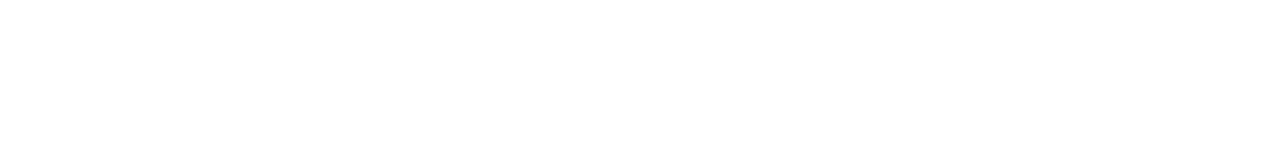
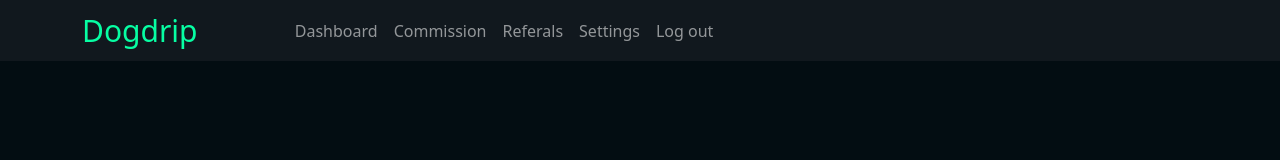
Before and after one commit to ayocryp/dogdrip-nft, a plain HTML site: page dashboard.html in a window 1280 px wide. Drawn offline with Linux system fonts and the light colour scheme.

Commit message:
new commit

```diff
--- /dev/null
+++ b/Sass/main.scss
@@ -0,0 +1,30 @@
+
+// Font
+// To be added here
+
+
+// Color
+$primary-color: #030d12;
+$secondary-color: #07fea3;
+$navbar: #11181e;
+$text: #e8eaea;
+
+* {
+  box-sizing: border-box;
+  padding: 0;
+  margin: 0;
+}
+
+.background {
+  background-color: $primary-color;
+}
+
+#nav-bg {
+  background-color: $navbar;
+  .logo {
+    text-decoration: none;
+    color: $secondary-color;
+    font-size: 30px;
+    margin-right: 8%;
+  }
+}
--- a/dashboard.html
+++ b/dashboard.html
@@ -1,20 +1,77 @@
+<!DOCTYPE html>
 <html lang="en">
 <head>
     <meta charset="UTF-8">
     <meta http-equiv="X-UA-Compatible" content="IE=edge">
-    <meta name="viewport" content="width=device-width, initial-scale=1.0">
-    <title>Dashboard</title>
+    <meta name="viewport" content="width=, initial-scale=1.0">
+    <title>Welcome to your Dashboard</title>
+    <link rel="stylesheet" href="/css/main.css">
+    <link rel="stylesheet" href="/bootstrap-5.1.3-dist/css/bootstrap.css">
 </head>
-<body>
+<body class="background">
+
+
+     <!-- Navigation -->
+
+     <header>
+        <nav class="navbar navbar-expand-lg navbar-dark" id="nav-bg">
+            <div class="container">
+            <a class="logo" href="">Dogdrip</a>
+            <button class="navbar-toggler" type="button" data-bs-toggle="collapse" data-bs-target="#navBar" aria-controls="navBar" aria-expanded="false" aria-label="Navigation toggle">
+                <span class="navbar-toggler-icon">
+                </span>
+            </button>
+
+            <div class="collapse navbar-collapse" id="navBar">
+                <ul class="navbar-nav ">
+                    <li class="nav-item">
+                        <a class="nav-link" href="">Dashboard</a>
+                    </li>
+                    <li class="nav-item">
+                        <a class="nav-link" href="">Commission</a>
+                    </li>
+                    <li class="nav-item">
+                        <a class="nav-link" href="">Referals</a>
+                    </li>
+                    <li class="nav-item">
+                        <a class="nav-link" href="">Settings</a>
+                    </li>
+                    <li class="nav-item">
+                        <a class="nav-link" href="">Log out</a>
+                    </li>
+                </ul>
+
+            </div>
+
+        </nav>
+    </header>
+
+        <!-- Inner body starts -->
+
+        <div class="row">
+
+        </div>
 
 
 
 
 
 
-     <!-- Script -->
-     <script src="/bootstrap-5.1.3-dist/js/bootstrap.min.js">
 
-    </script>
 
-</bo
+
+
+
+
+
+
+
+
+
+         <!-- Script -->
+         <script src="/bootstrap-5.1.3-dist/js/bootstrap.min.js">
+
+        </script>
+
+</body>
+</html>
```
Also changed, not shown: Sass/_new.scss (added), css/main.css (added), css/slick-theme.css (added), css/slick.css (added), 3 other files.
